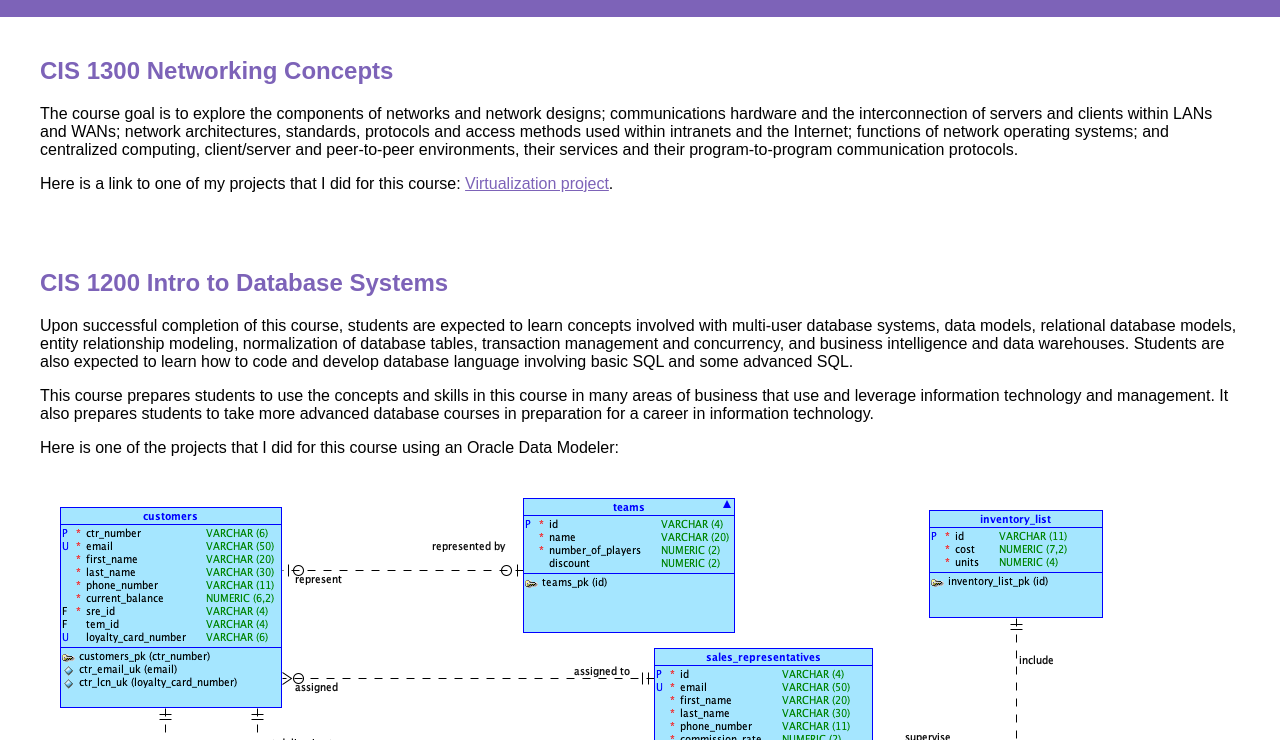
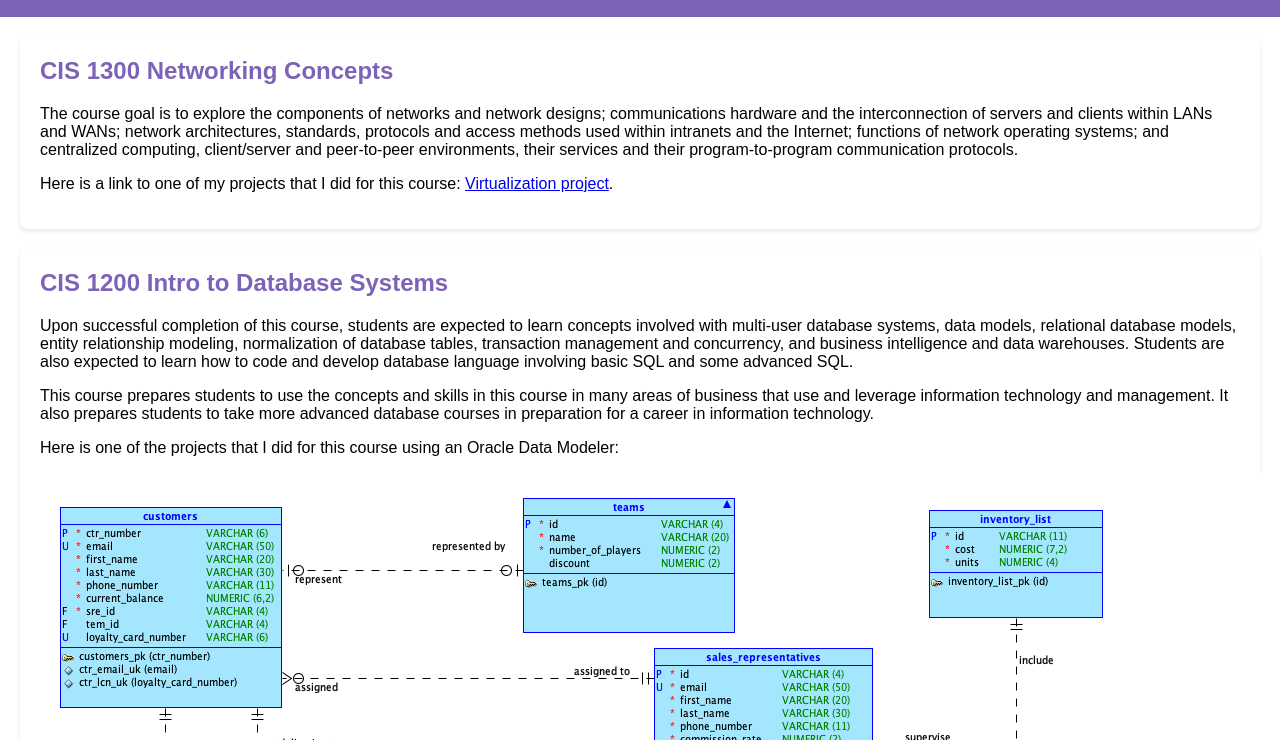
Before and after one commit to good2bsunny/good2bsunny2.github.io, a plain HTML site: page index.html in a window 1280 px wide. Shown: the part 60-800 px from the top of the page. Drawn offline with Linux system fonts and the light colour scheme.

Commit message:
Update style.css

```diff
--- a/style.css
+++ b/style.css
@@ -17,20 +17,17 @@ h1 {
     margin: 0;
 }
 
-.course {
+section {
     background-color: #ffffff; /* White */
     margin: 20px;
     padding: 20px;
     border-radius: 8px;
+    box-shadow: 0 2px 4px rgba(0, 0, 0, 0.1);
 }
 
 h2 {
     color: #7d63b8; /* Purple */
     margin-top: 0;
-}
-
-a {
-    color: #7d63b8; /* Purple */
 }
 
 footer {
```
